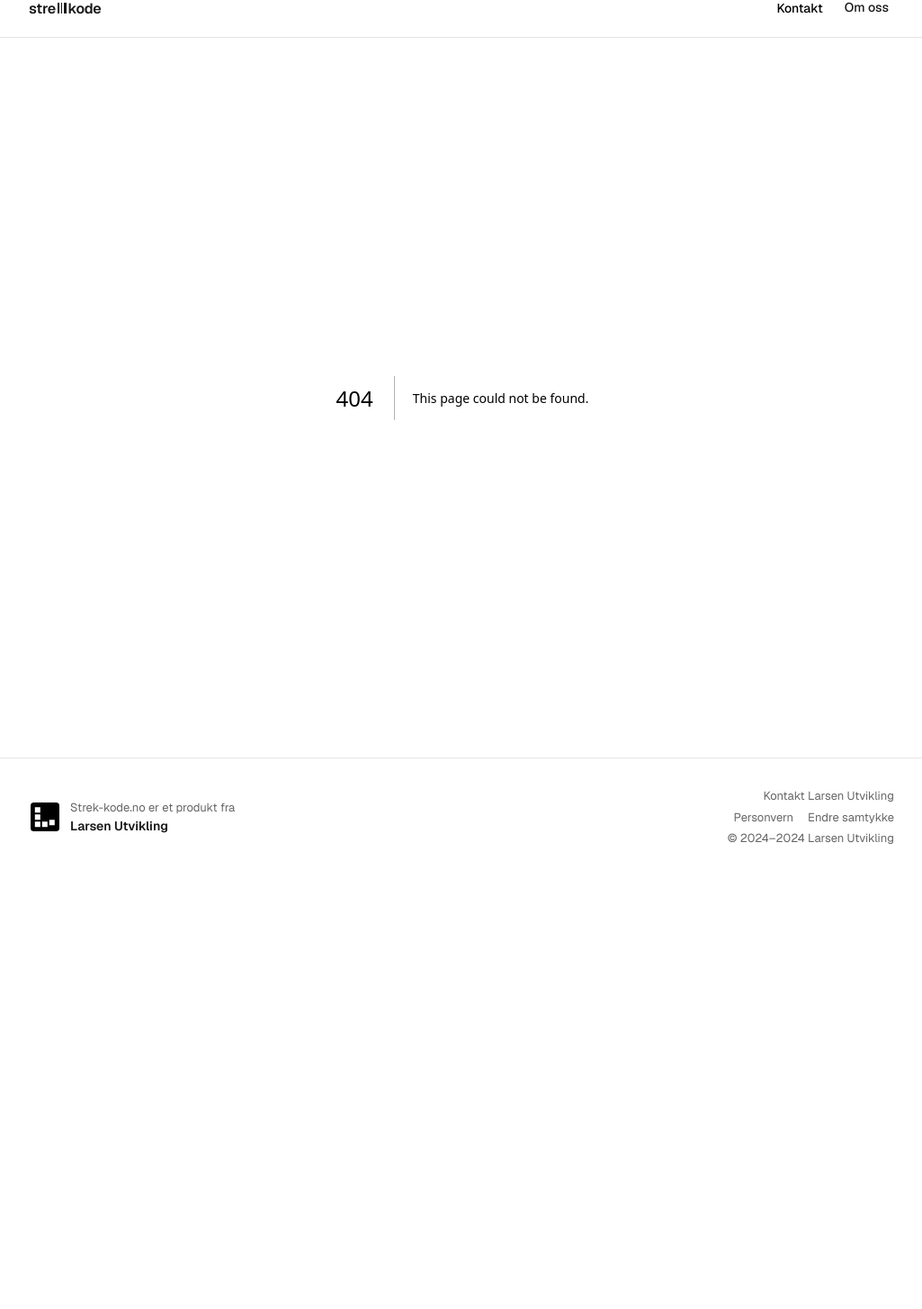
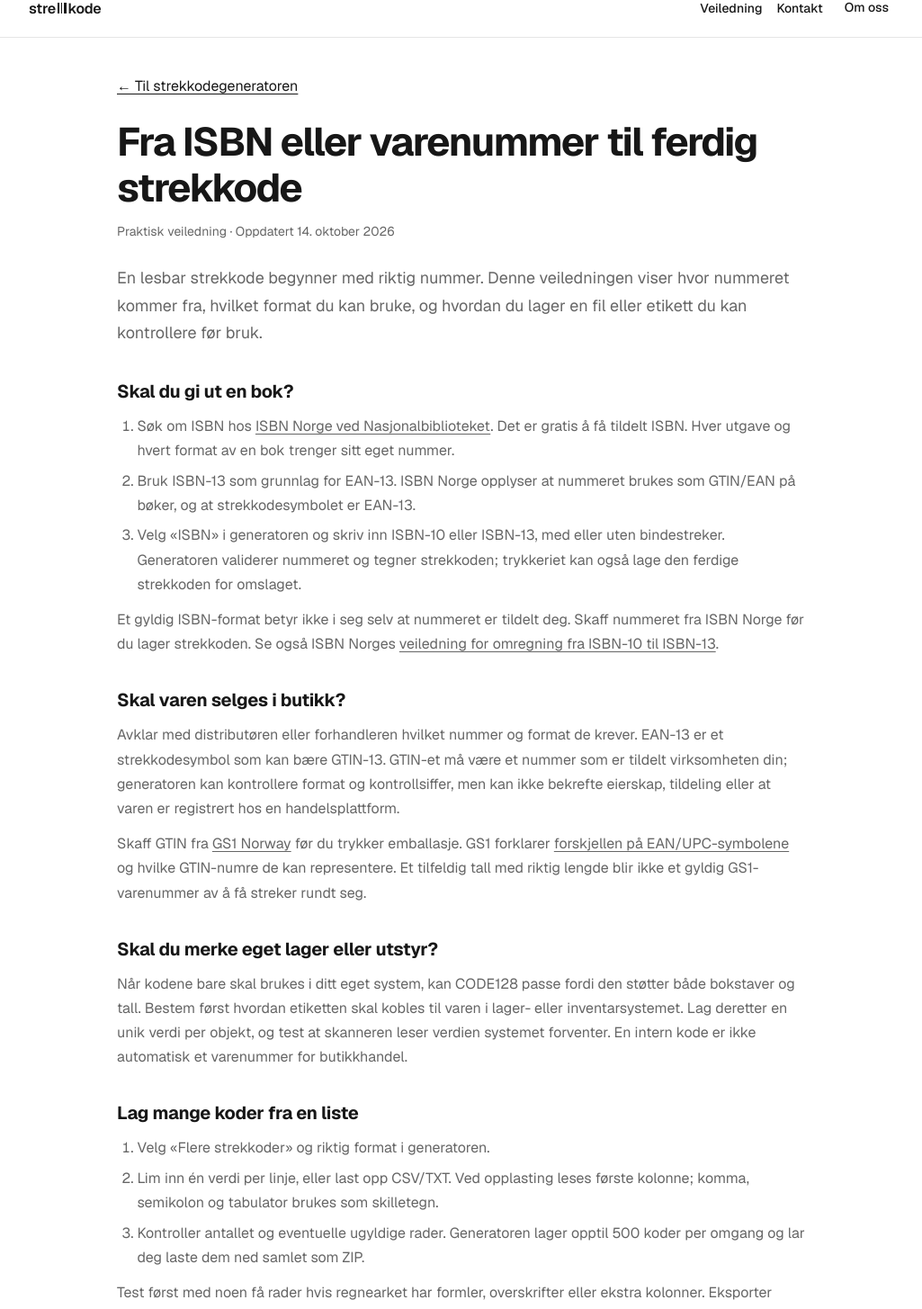
Before and after one commit to Stianlars1/strekkode-client, a Next.js app: page /veiledning in a window 1280 px wide. Before the commit this address had no page. Shown: the part 23-1478 px from the top of the page at 90% size, without its empty margins (126-1151 px from the left). Before the commit the page ends 997 px from the top, so only its background shows below. Built offline with nearby package versions, Linux system fonts and the light colour scheme.

Commit message:
feat: add practical barcode guide

```diff
--- /dev/null
+++ b/src/app/veiledning/page.tsx
@@ -0,0 +1,13 @@
+import type { Metadata } from "next";
+import { BarcodeGuideArticle } from "@/features/guide/article";
+
+export const metadata: Metadata = {
+  title: "ISBN, GTIN og strekkoder: praktisk veiledning | Strek-kode.no",
+  description:
+    "Slik går du fra ISBN eller GTIN til strekkode, behandler CSV-lister på opptil 500 verdier og skriver ut etiketter i riktig størrelse.",
+  alternates: { canonical: "/veiledning" },
+};
+
+export default function GuidePage() {
+  return <BarcodeGuideArticle />;
+}
--- a/src/components/navbar/navbar.tsx
+++ b/src/components/navbar/navbar.tsx
@@ -17,6 +17,11 @@ export const Navbar = () => {
         </Link>
         <ul>
           <li>
+            <Link href="/veiledning" className="navbar__contact">
+              Veiledning
+            </Link>
+          </li>
+          <li>
             <a className="navbar__contact" href="/#kontakt">
               Kontakt
             </a>
--- /dev/null
+++ b/src/features/guide/article.module.css
@@ -0,0 +1,73 @@
+.page {
+  width: min(100% - 2rem, 48rem);
+  margin: 0 auto;
+  padding: 2.5rem 0 4rem;
+  line-height: 1.7;
+}
+
+.page h1 {
+  margin: 1.5rem 0 0.5rem;
+  font-size: clamp(1.9rem, 5vw, 2.75rem);
+  line-height: 1.15;
+  letter-spacing: -0.035em;
+}
+
+.page h2 {
+  margin: 0 0 0.5rem;
+  font-size: 1.25rem;
+  line-height: 1.3;
+  letter-spacing: -0.015em;
+}
+
+.page section {
+  margin-top: 2.25rem;
+}
+
+.page p,
+.page li {
+  color: hsl(var(--muted-foreground));
+}
+
+.page p {
+  margin: 0.75rem 0 0;
+}
+
+.page ol,
+.page ul {
+  padding-left: 1.4rem;
+  margin: 0.75rem 0 0;
+}
+
+.page li + li {
+  margin-top: 0.4rem;
+}
+
+.page a {
+  text-decoration: underline;
+  text-underline-offset: 3px;
+}
+
+.page a:focus-visible {
+  outline: 2px solid hsl(var(--ring));
+  outline-offset: 4px;
+}
+
+.updated {
+  font-size: 0.875rem;
+}
+
+.intro {
+  margin-top: 1.5rem !important;
+  font-size: 1.125rem;
+}
+
+.sources {
+  padding-top: 1.5rem;
+  border-top: 1px solid hsl(var(--border));
+}
+
+@media (max-width: 600px) {
+  .page {
+    padding-top: 1.5rem;
+  }
+}
--- /dev/null
+++ b/src/features/guide/article.tsx
@@ -0,0 +1,127 @@
+import Link from "next/link";
+import styles from "./article.module.css";
+
+export const BarcodeGuideArticle = () => (
+  <main className={styles.page}>
+    <Link href="/">← Til strekkodegeneratoren</Link>
+    <h1>Fra ISBN eller varenummer til ferdig strekkode</h1>
+    <p className={styles.updated}>Praktisk veiledning · Oppdatert 14. oktober 2026</p>
+    <p className={styles.intro}>
+      En lesbar strekkode begynner med riktig nummer. Denne veiledningen viser
+      hvor nummeret kommer fra, hvilket format du kan bruke, og hvordan du lager
+      en fil eller etikett du kan kontrollere før bruk.
+    </p>
+
+    <section>
+      <h2>Skal du gi ut en bok?</h2>
+      <ol>
+        <li>
+          Søk om ISBN hos <a href="https://www.nb.no/tjenester/standardnummerering/isbn/">ISBN Norge ved Nasjonalbiblioteket</a>.
+          Det er gratis å få tildelt ISBN. Hver utgave og hvert format av en bok
+          trenger sitt eget nummer.
+        </li>
+        <li>
+          Bruk ISBN-13 som grunnlag for EAN-13. ISBN Norge opplyser at nummeret
+          brukes som GTIN/EAN på bøker, og at strekkodesymbolet er EAN-13.
+        </li>
+        <li>
+          Velg «ISBN» i generatoren og skriv inn ISBN-10 eller ISBN-13, med
+          eller uten bindestreker. Generatoren validerer nummeret og tegner
+          strekkoden; trykkeriet kan også lage den ferdige strekkoden for
+          omslaget.
+        </li>
+      </ol>
+      <p>
+        Et gyldig ISBN-format betyr ikke i seg selv at nummeret er tildelt deg.
+        Skaff nummeret fra ISBN Norge før du lager strekkoden. Se også ISBN
+        Norges <a href="https://www.nb.no/tjenester/standardnummerering/isbn/omregning-10-13-siffers-isbn/">veiledning for omregning fra ISBN-10 til ISBN-13</a>.
+      </p>
+    </section>
+
+    <section>
+      <h2>Skal varen selges i butikk?</h2>
+      <p>
+        Avklar med distributøren eller forhandleren hvilket nummer og format
+        de krever. EAN-13 er et strekkodesymbol som kan bære GTIN-13. GTIN-et
+        må være et nummer som er tildelt virksomheten din; generatoren kan
+        kontrollere format og kontrollsiffer, men kan ikke bekrefte eierskap,
+        tildeling eller at varen er registrert hos en handelsplattform.
+      </p>
+      <p>
+        Skaff GTIN fra <a href="https://gs1.no/trenger-du-en-strekkode/">GS1 Norway</a> før
+        du trykker emballasje. GS1 forklarer <a href="https://gs1.no/ean-upc-strekkoder/">forskjellen på EAN/UPC-symbolene</a> og
+        hvilke GTIN-numre de kan representere. Et tilfeldig tall med riktig
+        lengde blir ikke et gyldig GS1-varenummer av å få streker rundt seg.
+      </p>
+    </section>
+
+    <section>
+      <h2>Skal du merke eget lager eller utstyr?</h2>
+      <p>
+        Når kodene bare skal brukes i ditt eget system, kan CODE128 passe fordi
+        den støtter både bokstaver og tall. Bestem først hvordan etiketten skal
+        kobles til varen i lager- eller inventarsystemet. Lag deretter en unik
+        verdi per objekt, og test at skanneren leser verdien systemet forventer.
+        En intern kode er ikke automatisk et varenummer for butikkhandel.
+      </p>
+    </section>
+
+    <section>
+      <h2>Lag mange koder fra en liste</h2>
+      <ol>
+        <li>Velg «Flere strekkoder» og riktig format i generatoren.</li>
+        <li>
+          Lim inn én verdi per linje, eller last opp CSV/TXT. Ved opplasting
+          leses første kolonne; komma, semikolon og tabulator brukes som skilletegn.
+        </li>
+        <li>
+          Kontroller antallet og eventuelle ugyldige rader. Generatoren lager
+          opptil 500 koder per omgang og lar deg laste dem ned samlet som ZIP.
+        </li>
+      </ol>
+      <p>
+        Test først med noen få rader hvis regnearket har formler, overskrifter
+        eller ekstra kolonner. Eksporter gjerne en ren CSV med bare verdiene du
+        vil kode. Filene og verdiene behandles lokalt i nettleseren; de sendes
+        ikke til oss eller lagres av generatoren.
+      </p>
+    </section>
+
+    <section>
+      <h2>Skriv ut på etikettark</h2>
+      <p>
+        «Skriv ut etiketter» har maler for Avery L7160 (3 × 7 etiketter,
+        63,5 × 38,1 mm) og L7651 (5 × 13, 38,1 × 21,2 mm), samt et egendefinert
+        rutenett. Velg samme mal som på pakken med etikettarkene.
+      </p>
+      <ol>
+        <li>Lag en testutskrift på vanlig papir.</li>
+        <li>
+          I utskriftsdialogen velger du A4 og 100 % størrelse uten skalering.
+          Legg testarket bak etikettarket mot lys for å kontrollere plasseringen.
+        </li>
+        <li>
+          Skann en etikett etter utskrift og sammenlign resultatet med
+          originalverdien før du merker hele opplaget.
+        </li>
+      </ol>
+    </section>
+
+    <section className={styles.sources}>
+      <h2>Kilder og videre hjelp</h2>
+      <ul>
+        <li><a href="https://www.nb.no/tjenester/standardnummerering/isbn/">ISBN Norge: søk om ISBN og informasjon om strekkoder til bøker</a></li>
+        <li><a href="https://www.nb.no/tjenester/standardnummerering/isbn/faq/">ISBN Norge: ofte stilte spørsmål</a></li>
+        <li><a href="https://gs1.no/gtin_/">GS1 Norway: hva er GTIN?</a></li>
+        <li><a href="https://gs1.no/verifisering-av-strekkoder/">GS1 Norway: verifisering av strekkoder</a></li>
+      </ul>
+      <p>
+        Strek-kode.no lager strekkodebilder og etikettark fra verdiene du oppgir.
+        Vi tildeler ikke ISBN eller GTIN, registrerer ikke varer hos forhandlere
+        og kan ikke garantere at en utskrift oppfyller en bestemt trykkeri- eller
+        skannerløsning. Be om spesifikasjonen fra mottakeren når koden skal brukes
+        i en produksjon.
+      </p>
+    </section>
+  </main>
+);
```
Also changed, not shown: src/app/sitemap.ts (+7 -1 lines).
